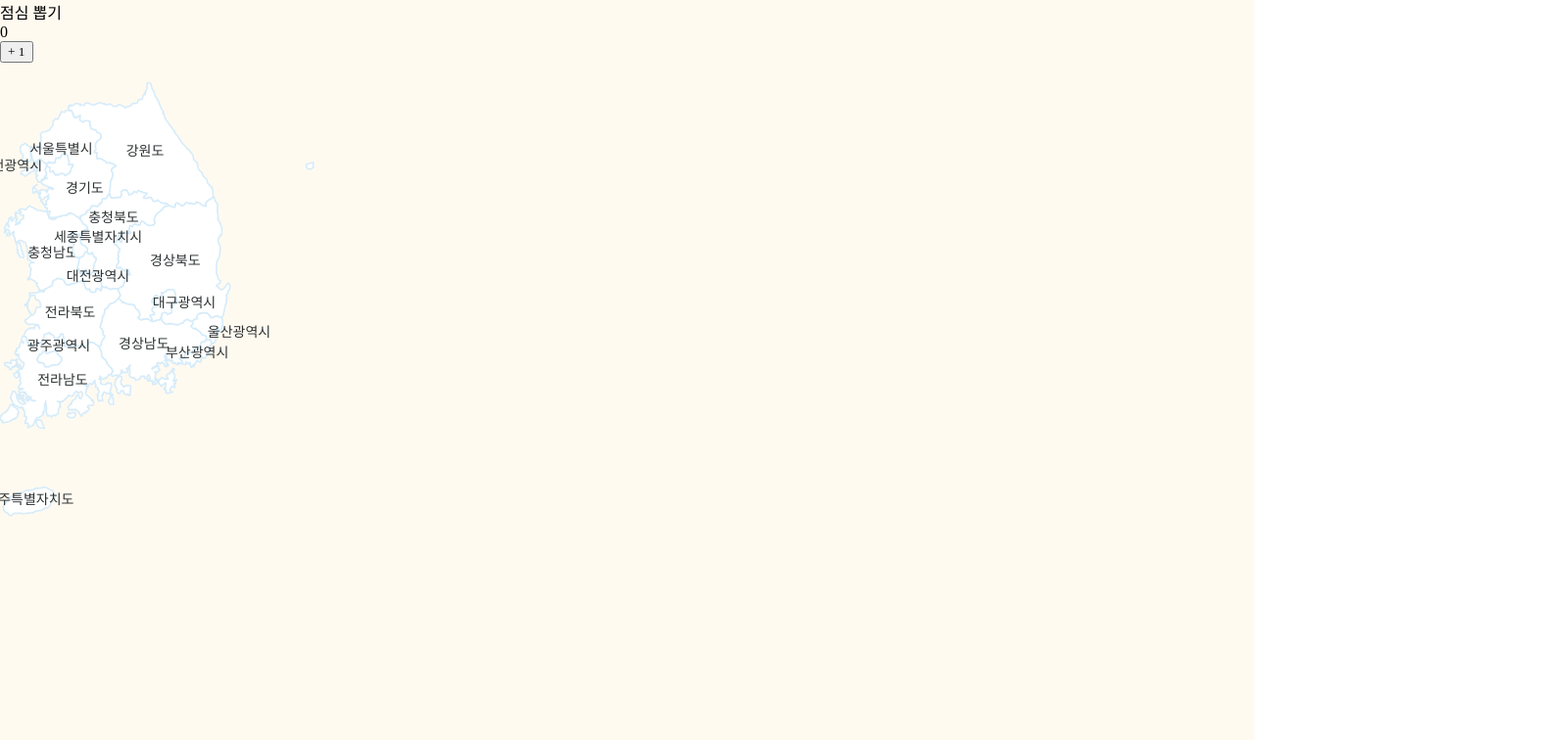
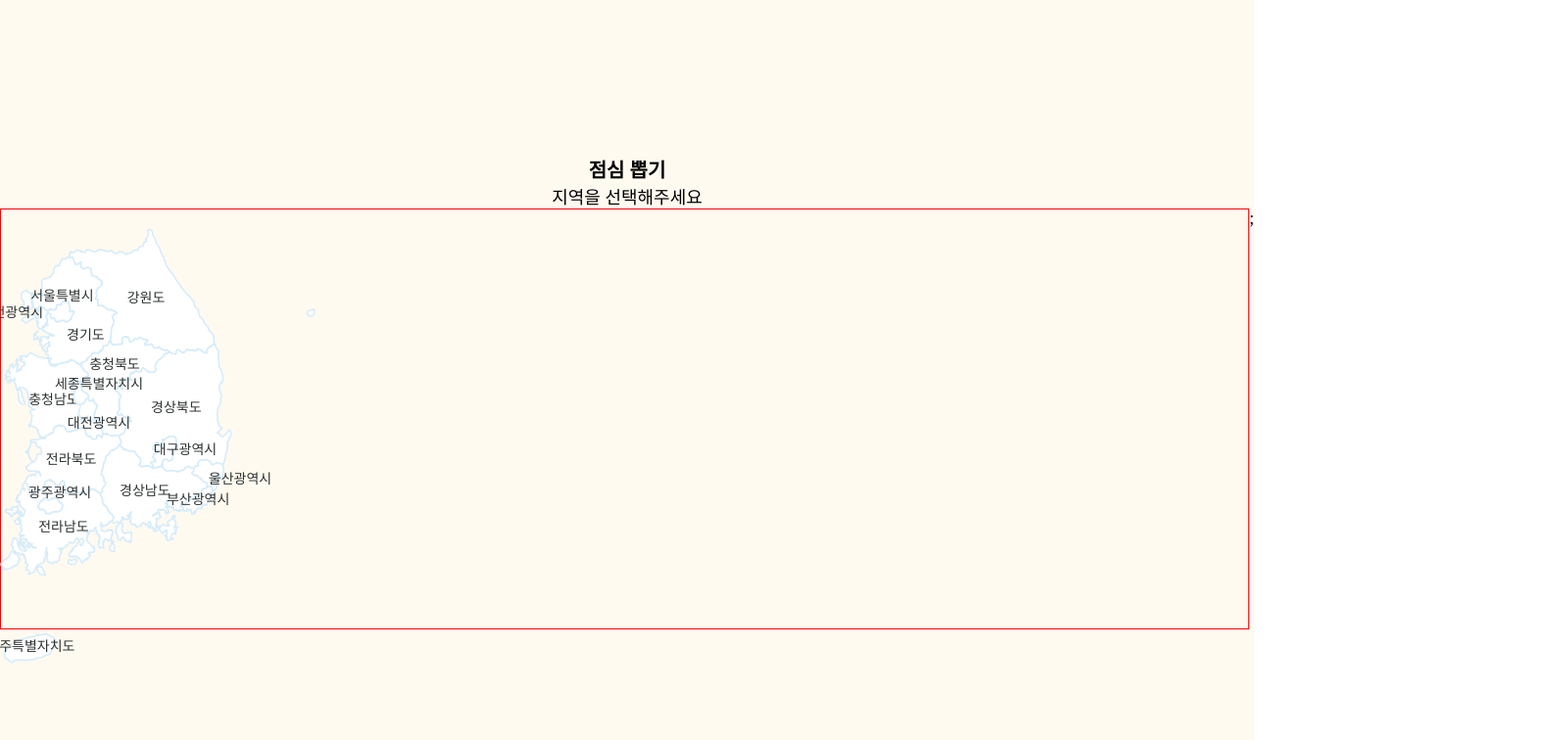
Before and after one commit to sejung1997/lunch, a React (Create React App) app: page / in a window 1280 px wide. Shown: the top 756 px of the page at 98% size, 1587 px wide, since content can reach past the window. Built offline with nearby package versions, Linux system fonts and the light colour scheme.

Commit message:
3.24/ 지도 퍼블리싱

```diff
--- a/src/App.tsx
+++ b/src/App.tsx
@@ -18,26 +18,41 @@ import {
 
 const Container = styled.div`
   width: 100%;
+  overflow: hidden;
+  flex-direction: column;
   height: 100vh;
   background-color: #fffaf0;
   display: flex;
+  align-items: center;
   justify-content: center;
   div {
     width: 100%;
   }
 `;
-const Title = styled.div``;
+const Title = styled.div`
+  text-align: center;
+  strong {
+    font-weight: 700;
+    font-size: 20px;
+    margin-bottom: 35px;
+  }
+  p {
+  }
+`;
+const MapContainer = styled.div`
+  display: flex;
+  width: 100%;
+  justify-content: center;
+`;
 const SelectRegion = () => {
   const [inputs, setInputs] = React.useState<RegionInputs>({
     doName: "",
     cityName: "",
   });
   return (
-    <>
-      <title>지역을 선택해주세요</title>
-      <SvgMap inputs={inputs} setInputs={setInputs} />
-      {/* <SearchInput setAddress={setAddress} /> */}
-    </>
+    <MapContainer>
+      <SvgMap inputs={inputs} setInputs={setInputs} />;
+    </MapContainer>
   );
 };
 
@@ -62,12 +77,13 @@ const App = () => {
   return (
     <Container>
       <Global styles={Reset} />
-      <div>
-        <Title>점심 뽑기</Title>
-        <div>{step}</div>
-        <button onClick={() => setStep((prev) => prev + 1)}> + 1 </button>
-        {Contents}
-      </div>
+      <Title>
+        <strong>점심 뽑기</strong>
+        <p>지역을 선택해주세요</p>
+      </Title>
+      {/* <div>{step}</div>
+      <button onClick={() => setStep((prev) => prev + 1)}> + 1 </button> */}
+      {Contents}
     </Container>
   );
 };
--- a/src/commons/globalStyles.ts
+++ b/src/commons/globalStyles.ts
@@ -5,6 +5,7 @@ const Reset = css`
     margin: 0;
     font-family: Noto Sans KR;
     box-sizing: border-box;
+    font-size: 18px;
   }
 `;
 export default Reset;
--- a/src/components/maps/Maps.styles.tsx
+++ b/src/components/maps/Maps.styles.tsx
@@ -7,7 +7,10 @@ export const Main = styled.div`
   display: flex;
   flex-direction: column;
   background-color: #fffaf0;
+  border: 1px solid red;
+
   align-items: center;
+  /* justify-content: center; */
 `;
 export const Contents = styled.div`
   display: flex;
```
